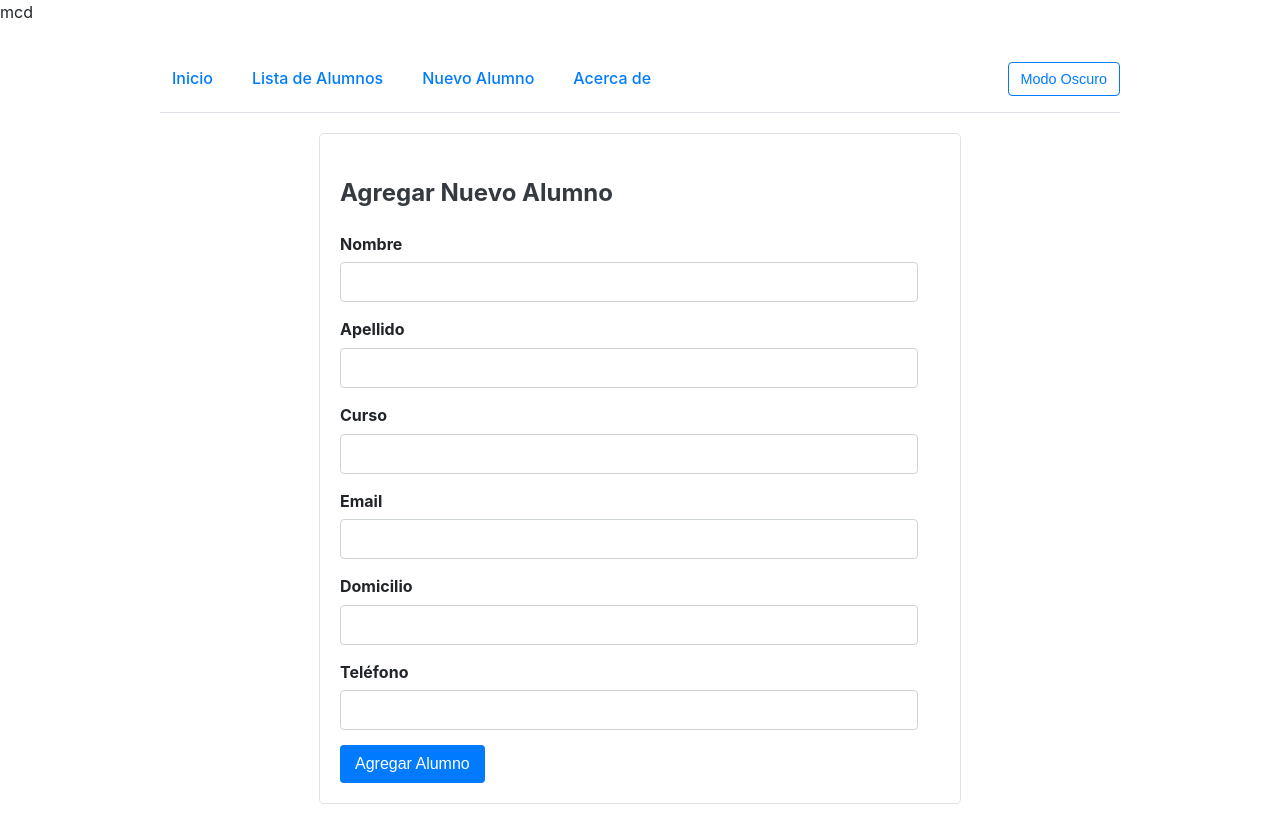
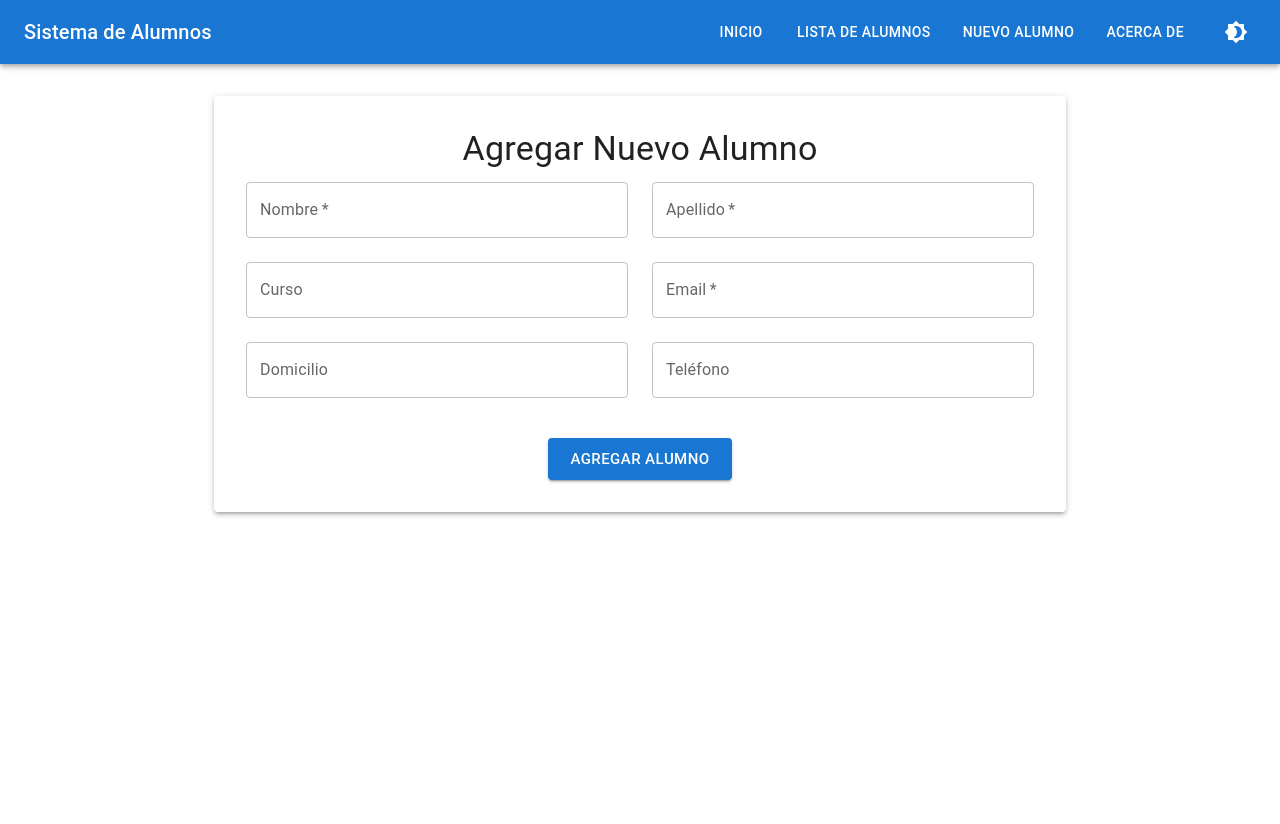
Before and after one commit to nico690/pv_tp5_grupo20, a React (Vite) app in the folder tp-5-Grupo20/: page /alumnos/nuevo in a window 1280 px wide. After the commit the page ends 800 px from the top, so only its background shows below. Built offline with nearby package versions, Linux system fonts and the light colour scheme.

Commit message:
feat: Implementacion de material UI en la interfaz

```diff
--- a/tp-5-Grupo20/index.html
+++ b/tp-5-Grupo20/index.html
@@ -1,10 +1,10 @@
-mcd <!doctype html>
-<html lang="en">
+<!DOCTYPE html>
+<html lang="es">
   <head>
     <meta charset="UTF-8" />
     <link rel="icon" type="image/svg+xml" href="/vite.svg" />
     <meta name="viewport" content="width=device-width, initial-scale=1.0" />
-    <title>Vite + React</title>
+    <title>Sistema de Gestión de Alumnos</title>
   </head>
   <body>
     <div id="root"></div>
--- a/tp-5-Grupo20/src/App.jsx
+++ b/tp-5-Grupo20/src/App.jsx
@@ -1,5 +1,8 @@
 import React, { useState, useEffect } from "react";
 import { useNavigate } from "react-router-dom";
+import { ThemeProvider, createTheme } from '@mui/material/styles';
+import CssBaseline from '@mui/material/CssBaseline';
+import { Container } from '@mui/material';
 import NavBar from "./components/NavBar";
 import AppRouter from "./router/AppRouter";
 
@@ -12,25 +15,45 @@ function App() {
     return savedAlumnos ? JSON.parse(savedAlumnos) : [];
   });
 
-  const [theme, setTheme] = useState(() => {
-    const savedTheme = localStorage.getItem("theme") || "light";
-    document.body.className = `${savedTheme}-mode`;
-    return savedTheme;
+  const [mode, setMode] = useState(() => {
+    return localStorage.getItem("theme") || "light";
   });
 
   const navigate = useNavigate();
+
+  const theme = createTheme({
+    palette: {
+      mode,
+      ...(mode === 'light'
+        ? {
+            primary: {
+              main: '#1976d2',
+            },
+            secondary: {
+              main: '#dc004e',
+            },
+          }
+        : {
+            primary: {
+              main: '#90caf9',
+            },
+            secondary: {
+              main: '#f48fb1',
+            },
+          }),
+    },
+  });
 
   useEffect(() => {
     localStorage.setItem("alumnos", JSON.stringify(alumnos));
   }, [alumnos]);
 
   useEffect(() => {
-    localStorage.setItem("theme", theme);
-    document.body.className = `${theme}-mode`;
-  }, [theme]);
+    localStorage.setItem("theme", mode);
+  }, [mode]);
 
   const toggleTheme = () => {
-    setTheme((prevTheme) => (prevTheme === "light" ? "dark" : "light"));
+    setMode((prevMode) => (prevMode === "light" ? "dark" : "light"));
   };
 
   const handleAgregarAlumno = (alumno) => {
@@ -55,17 +78,18 @@ function App() {
   };
 
   return (
-    <>
-      <NavBar theme={theme} toggleTheme={toggleTheme} />
-      <div className="container">
+    <ThemeProvider theme={theme}>
+      <CssBaseline />
+      <NavBar theme={mode} toggleTheme={toggleTheme} />
+      <Container maxWidth="lg" sx={{ mt: 4, mb: 4 }}>
         <AppRouter
           alumnos={alumnos}
           agregarAlumno={handleAgregarAlumno}
           editarAlumno={handleEditarAlumno}
           eliminarAlumno={handleEliminarAlumno}
         />
-      </div>
-    </>
+      </Container>
+    </ThemeProvider>
   );
 }
 
--- a/tp-5-Grupo20/src/components/AlumnoForm.jsx
+++ b/tp-5-Grupo20/src/components/AlumnoForm.jsx
@@ -1,4 +1,13 @@
 import React, { useState, useEffect } from "react";
+import {
+  TextField,
+  Button,
+  Paper,
+  Typography,
+  Box,
+  Container,
+  Grid
+} from '@mui/material';
 
 const initialFormState = {
   Lu: "",
@@ -39,88 +48,113 @@ function AlumnoForm({ onSubmitForm, alumnoInicial = null }) {
   };
 
   return (
-    <form onSubmit={handleSubmit} className="form-container">
-      <h2>{alumnoInicial ? "Editar Alumno" : "Agregar Nuevo Alumno"}</h2>
+    <Container maxWidth="md">
+      <Paper elevation={3} sx={{ p: 4, mt: 4 }}>
+        <Typography variant="h4" component="h2" gutterBottom align="center">
+          {alumnoInicial ? "Editar Alumno" : "Agregar Nuevo Alumno"}
+        </Typography>
+        <Box component="form" onSubmit={handleSubmit} noValidate>
+          <Grid container spacing={3}>
             {alumnoInicial && formData.Lu && (
-        <div className="form-group">
-          <label htmlFor="Lu">LU</label>
-          <input
-            type="text"
+              <Grid item xs={12}>
+                <TextField
+                  fullWidth
+                  label="LU"
                   id="Lu"
                   name="Lu"
                   value={formData.Lu}
-            readOnly
                   disabled
+                  variant="outlined"
                 />
-        </div>
+              </Grid>
             )}
-      <div className="form-group">
-        <label htmlFor="nombre">Nombre</label>
-        <input
-          type="text"
+            <Grid item xs={12} sm={6}>
+              <TextField
+                required
+                fullWidth
+                label="Nombre"
                 id="nombre"
                 name="nombre"
                 value={formData.nombre}
                 onChange={handleChange}
+                variant="outlined"
+              />
+            </Grid>
+            <Grid item xs={12} sm={6}>
+              <TextField
                 required
-        />
-      </div>
-      <div className="form-group">
-        <label htmlFor="apellido">Apellido</label>
-        <input
-          type="text"
+                fullWidth
+                label="Apellido"
                 id="apellido"
                 name="apellido"
                 value={formData.apellido}
                 onChange={handleChange}
-          required
+                variant="outlined"
               />
-      </div>
-      <div className="form-group">
-        <label htmlFor="curso">Curso</label>
-        <input
-          type="text"
+            </Grid>
+            <Grid item xs={12} sm={6}>
+              <TextField
+                fullWidth
+                label="Curso"
                 id="curso"
                 name="curso"
                 value={formData.curso}
                 onChange={handleChange}
+                variant="outlined"
               />
-      </div>
-      <div className="form-group">
-        <label htmlFor="email">Email</label>
-        <input
-          type="email"
+            </Grid>
+            <Grid item xs={12} sm={6}>
+              <TextField
+                required
+                fullWidth
+                label="Email"
                 id="email"
                 name="email"
+                type="email"
                 value={formData.email}
                 onChange={handleChange}
-          required
+                variant="outlined"
               />
-      </div>
-      <div className="form-group">
-        <label htmlFor="domicilio">Domicilio</label>
-        <input
-          type="text"
+            </Grid>
+            <Grid item xs={12} sm={6}>
+              <TextField
+                fullWidth
+                label="Domicilio"
                 id="domicilio"
                 name="domicilio"
                 value={formData.domicilio}
                 onChange={handleChange}
+                variant="outlined"
               />
-      </div>
-      <div className="form-group">
-        <label htmlFor="telefono">Teléfono</label>
-        <input
-          type="tel"
+            </Grid>
+            <Grid item xs={12} sm={6}>
+              <TextField
+                fullWidth
+                label="Teléfono"
                 id="telefono"
                 name="telefono"
+                type="tel"
                 value={formData.telefono}
                 onChange={handleChange}
+                variant="outlined"
               />
-      </div>
-      <button type="submit" className="button button-primary">
+            </Grid>
+            <Grid item xs={12}>
+              <Box sx={{ display: 'flex', justifyContent: 'center', mt: 2 }}>
+                <Button
+                  type="submit"
+                  variant="contained"
+                  color="primary"
+                  size="large"
+                >
                   {alumnoInicial ? "Guardar Cambios" : "Agregar Alumno"}
-      </button>
-    </form>
+                </Button>
+              </Box>
+            </Grid>
+          </Grid>
+        </Box>
+      </Paper>
+    </Container>
   );
 }
 
--- a/tp-5-Grupo20/src/components/NavBar.jsx
+++ b/tp-5-Grupo20/src/components/NavBar.jsx
@@ -1,27 +1,65 @@
 import React from "react";
 import { Link } from "react-router-dom";
+import {
+  AppBar,
+  Toolbar,
+  Typography,
+  Button,
+  IconButton,
+  Box,
+  useTheme
+} from '@mui/material';
+import Brightness4Icon from '@mui/icons-material/Brightness4';
+import Brightness7Icon from '@mui/icons-material/Brightness7';
 
 function NavBar({ theme, toggleTheme }) {
+  const muiTheme = useTheme();
+
   return (
-    <nav className="navbar container">
-      <ul>
-        <li>
-          <Link to="/">Inicio</Link>
-        </li>
-        <li>
-          <Link to="/alumnos">Lista de Alumnos</Link>
-        </li>
-        <li>
-          <Link to="/alumnos/nuevo">Nuevo Alumno</Link>
-        </li>
-        <li>
-          <Link to="/acerca-de">Acerca de</Link>
-        </li>
-      </ul>
-      <button onClick={toggleTheme} className="theme-toggle-button">
-        Modo {theme === "light" ? "Oscuro" : "Claro"}
-      </button>
-    </nav>
+    <AppBar position="static">
+      <Toolbar>
+        <Typography variant="h6" component="div" sx={{ flexGrow: 1 }}>
+          Sistema de Alumnos
+        </Typography>
+        <Box sx={{ display: 'flex', gap: 2 }}>
+          <Button
+            color="inherit"
+            component={Link}
+            to="/"
+          >
+            Inicio
+          </Button>
+          <Button
+            color="inherit"
+            component={Link}
+            to="/alumnos"
+          >
+            Lista de Alumnos
+          </Button>
+          <Button
+            color="inherit"
+            component={Link}
+            to="/alumnos/nuevo"
+          >
+            Nuevo Alumno
+          </Button>
+          <Button
+            color="inherit"
+            component={Link}
+            to="/acerca-de"
+          >
+            Acerca de
+          </Button>
+          <IconButton
+            color="inherit"
+            onClick={toggleTheme}
+            sx={{ ml: 1 }}
+          >
+            {theme === 'light' ? <Brightness4Icon /> : <Brightness7Icon />}
+          </IconButton>
+        </Box>
+      </Toolbar>
+    </AppBar>
   );
 }
 
--- a/tp-5-Grupo20/src/main.jsx
+++ b/tp-5-Grupo20/src/main.jsx
@@ -1,13 +1,29 @@
 import React from "react";
 import ReactDOM from "react-dom/client";
 import { BrowserRouter } from "react-router-dom";
+import { ThemeProvider, createTheme } from '@mui/material/styles';
+import CssBaseline from '@mui/material/CssBaseline';
 import App from "./App.jsx";
 import "./index.css";
 
+const theme = createTheme({
+  palette: {
+    primary: {
+      main: '#1976d2',
+    },
+    secondary: {
+      main: '#dc004e',
+    },
+  },
+});
+
 ReactDOM.createRoot(document.getElementById("root")).render(
   <React.StrictMode>
-    <BrowserRouter>
-      <App />
-    </BrowserRouter>
+    <ThemeProvider theme={theme}>
+      <CssBaseline />
+      <BrowserRouter>
+        <App />
+      </BrowserRouter>
+    </ThemeProvider>
   </React.StrictMode>
 );
```
Also changed, not shown: tp-5-Grupo20/package.json (+14 -12 lines), tp-5-Grupo20/src/components/AlumnoCard.jsx (+71 -0 lines), tp-5-Grupo20/src/components/AlumnoRow.jsx (+56 -0 lines), tp-5-Grupo20/src/components/ConfirmModal.jsx (+39 -0 lines), 1 other file (tests, documents, lock files or other folders). Lines whose indentation alone changed are shown as unchanged.
